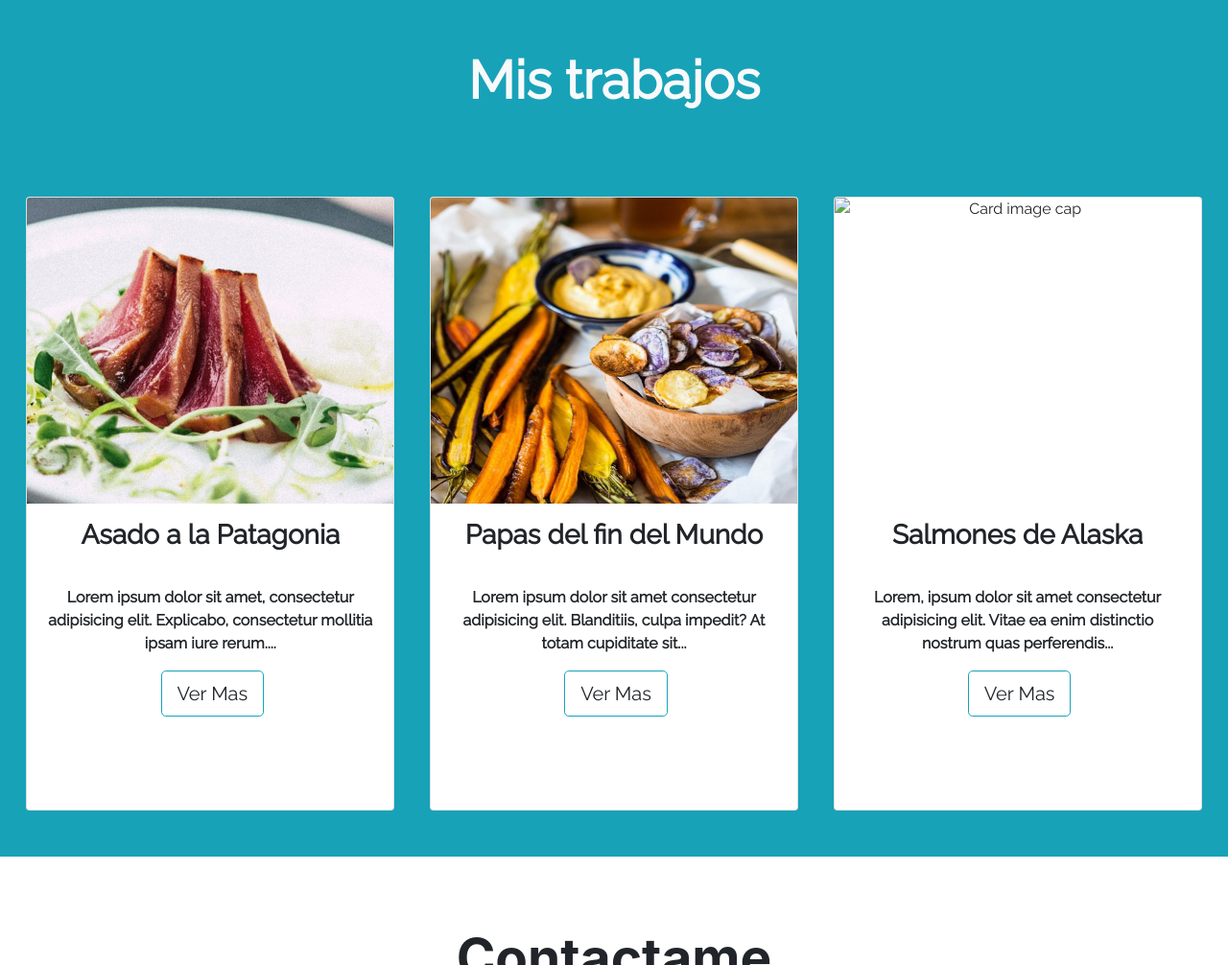
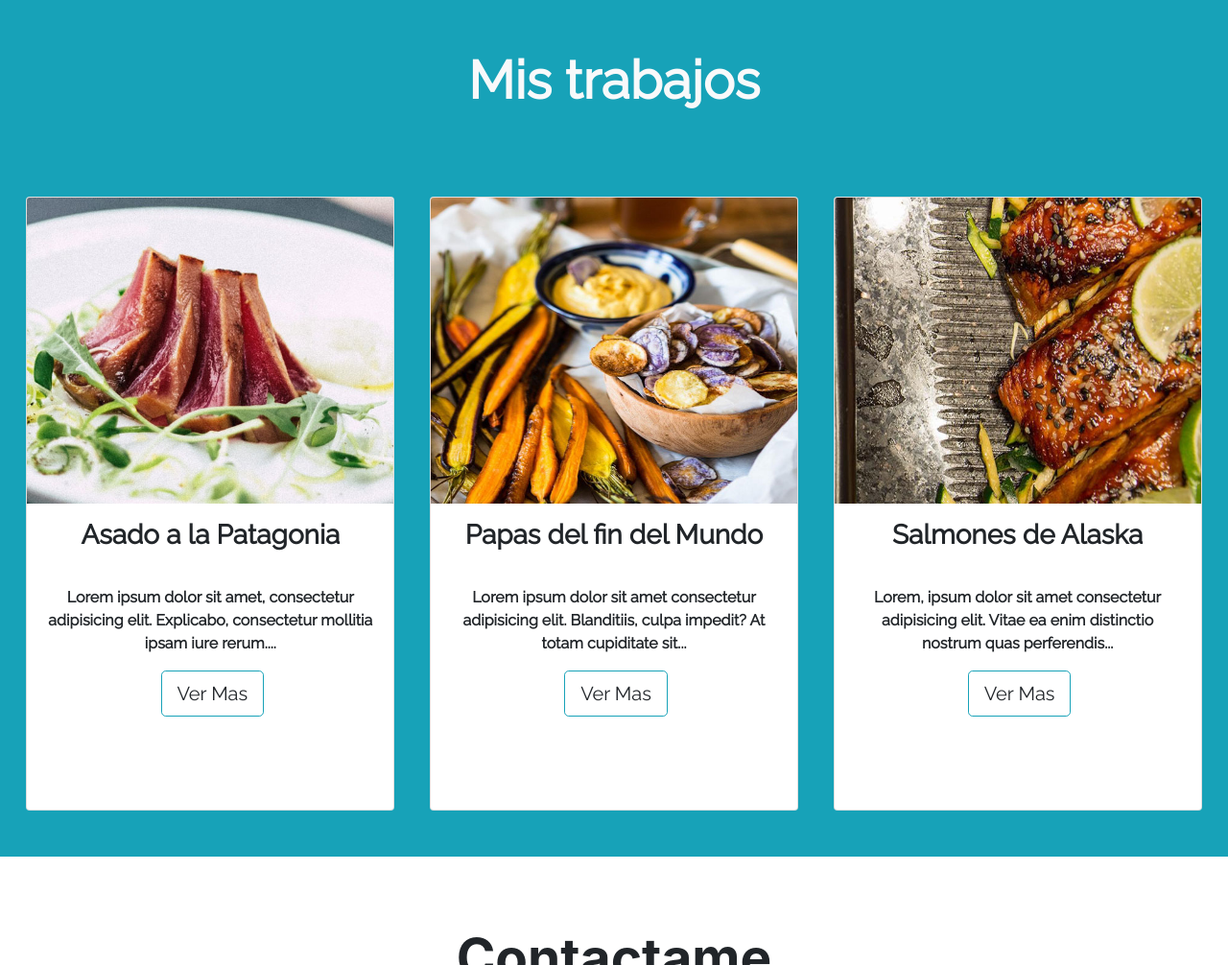
Before and after one commit to KNDL89/oliviaros, a plain HTML site: page index.html in a window 1280 px wide. Shown: the part 1466-2472 px from the top of the page at 96% size. Drawn offline with nearby package versions, Linux system fonts and the light colour scheme; a script that the page names is missing.

Commit message:
fixed carrusel

```diff
--- a/index.html
+++ b/index.html
@@ -159,7 +159,7 @@
 
 
       <div class="card mx-auto my-4" style="width: 24rem; height: 40rem;">
-        <img class="card-img-top h-50" src="./assets/img/card-3.jpg/" alt="Card image cap">
+        <img class="card-img-top h-50" src="./assets/img/card-3.jpg" alt="Card image cap">
         <h3 class="font-weight-bold my-3">Salmones de Alaska</h3>
         <div class="card-body font-weight-bold">
           <p class="card-text">Lorem, ipsum dolor sit amet consectetur adipisicing elit. Vitae ea enim distinctio nostrum quas perferendis...</p>
```
